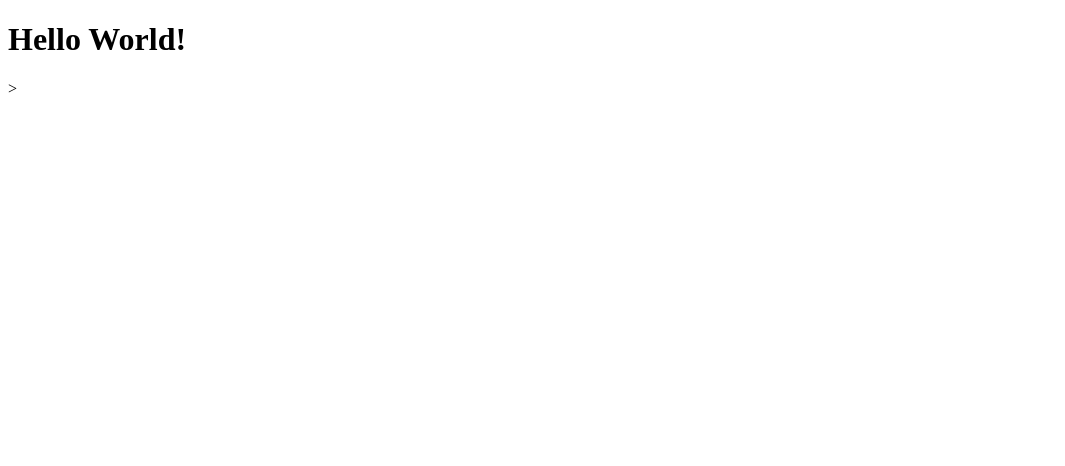
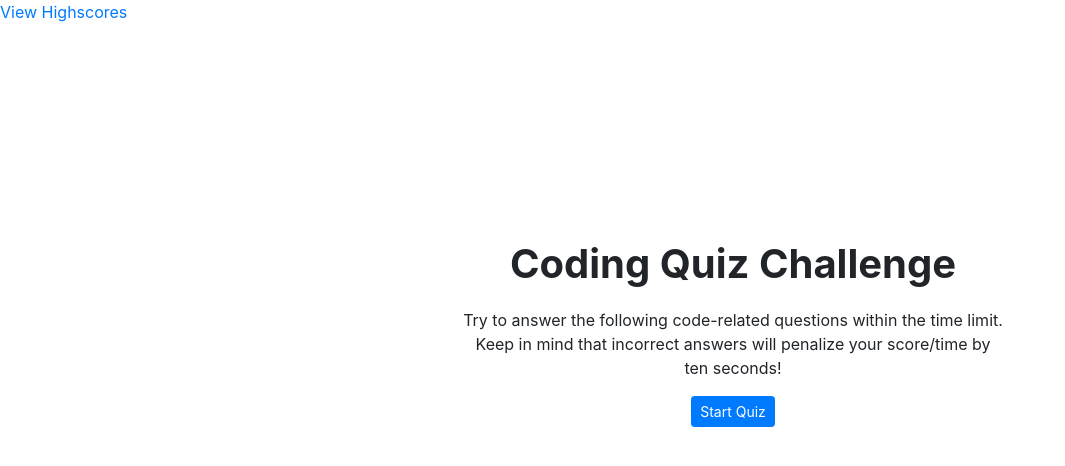
Before and after one commit to rgl10d/coding-quiz, a plain HTML site: page index.html in a window 1280 px wide. Shown: the whole page, without its empty margins (0-1065 px from the left). Drawn offline with nearby package versions, Linux system fonts and the light colour scheme.

Commit message:
created opening page and a functioning start button

```diff
--- a/index.html
+++ b/index.html
@@ -10,11 +10,23 @@
         <title>Coding Quiz</title>
         <meta name="description" content="">
         <meta name="viewport" content="width=device-width, initial-scale=1">
+        <link rel="stylesheet" href="https://stackpath.bootstrapcdn.com/bootstrap/4.3.1/css/bootstrap.min.css" integrity="sha384-ggOyR0iXCbMQv3Xipma34MD+dH/1fQ784/j6cY/iJTQUOhcWr7x9JvoRxT2MZw1T" crossorigin="anonymous">
         <link rel="stylesheet" href="style.css">
     </head>
     <body>
-        <h1>Hello World!</h1>>
+        <main class="container" id="quiz-landing">
+            <div class="row">
+                <div class="col-sm-6 text-center">
+                    <h1>Coding Quiz Challenge</h1>
+                    <p id="instructions">Try to answer the following code-related questions within the time limit. Keep in mind that incorrect answers will penalize your score/time by ten seconds!</p>
+                    <button type="button" class="btn btn-primary btn-sm" id="start-quiz">Start Quiz</button>
+                </div>
+            </div>
+        </main>
 
-        <script src="" async defer></script>
+        <a href="highscores.html">View Highscores</a>
+        <p id="timer"></p>
+
+        <script src="script.js" async defer></script>
     </body>
 </html>
--- a/script.js
+++ b/script.js
@@ -0,0 +1,14 @@
+console.log("Hello world.");
+
+var quizLanding = document.getElementById("quiz-landing");
+var startButton = document.getElementById("start-quiz");
+
+startButton.addEventListener("click", function(){
+    quizLanding.style.display = "none";
+    console.log("hello?")
+})
+
+/**
+ * On start click, hide landing page and create next question
+ *
+ */
--- a/style.css
+++ b/style.css
@@ -0,0 +1,18 @@
+h1 {
+    margin-bottom: 20px;
+    font-weight: bolder;
+}
+
+#startPara {
+    font-weight: bold;
+}
+
+#timer {
+    float: right;
+}
+
+#quiz-landing {
+    position: fixed;
+    top: 30%;
+    left: 35%;
+}
```
